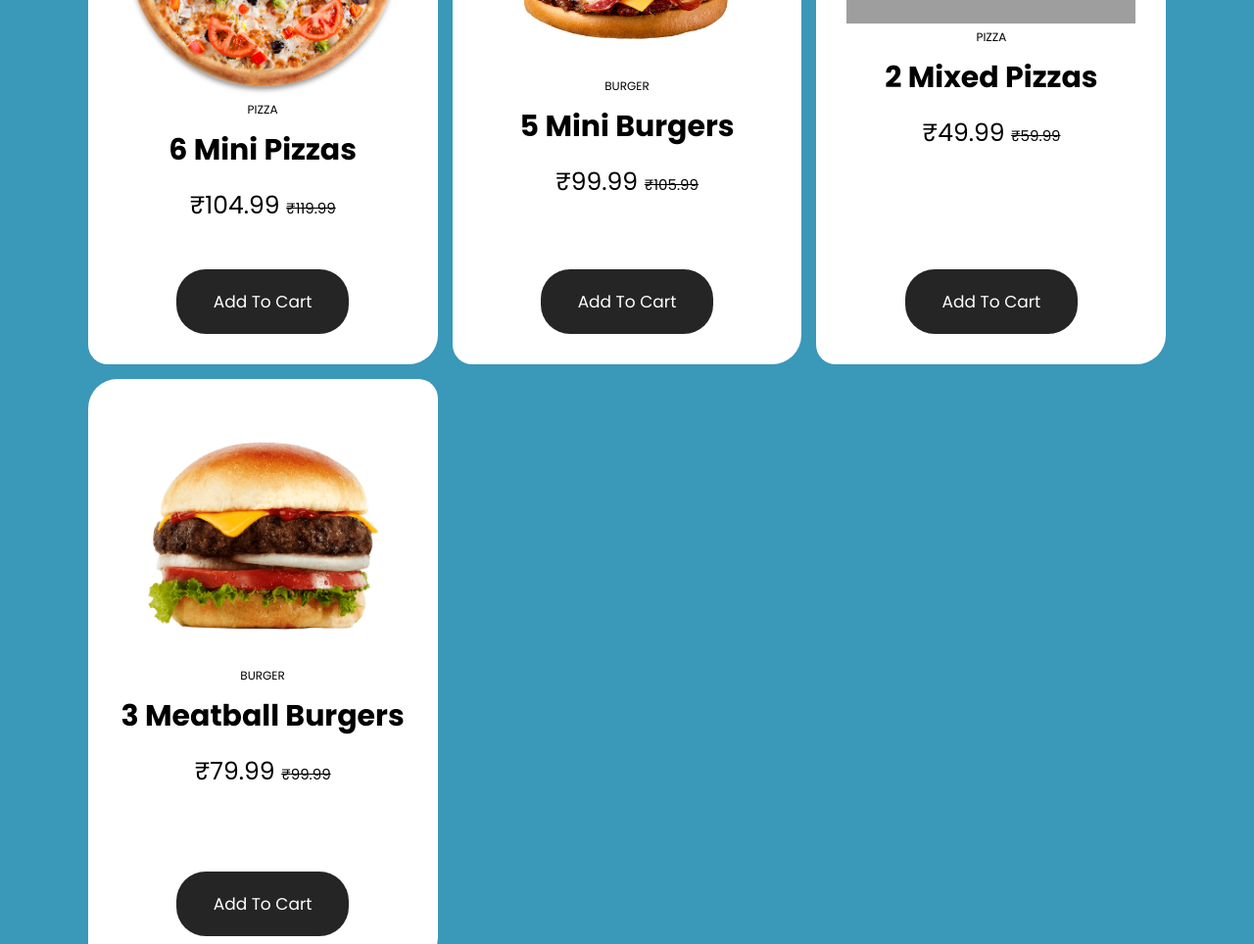
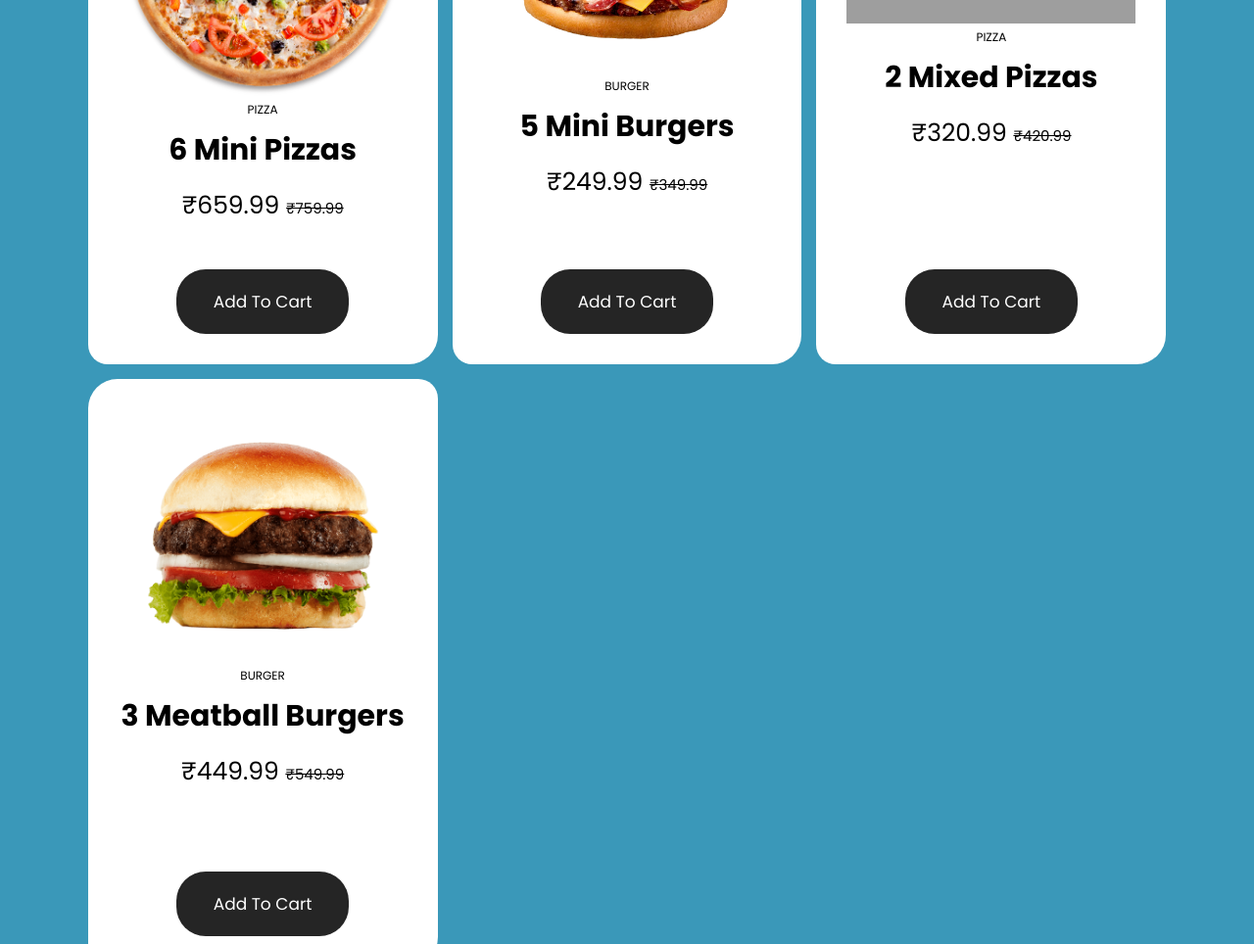
Before and after one commit to Bhanu1776/PWA, a plain HTML site: page index.html in a window 1280 px wide. Shown: the part 1160-2124 px from the top of the page at 98% size. Drawn offline with Linux system fonts and the light colour scheme; grey boxes are pictures that could not be loaded.

Commit message:
Lined payment module with home page

```diff
--- a/index.html
+++ b/index.html
@@ -79,7 +79,7 @@
                     <div class="price">₹12.99 </div>
                 </div>
             </div>
-            <a href="#" class="btn">check out </a>
+            <a href="./payment.html" class="btn">check out </a>
         </div>
     </header>
     <!---------------------------------------------HEADER SECTION -->
@@ -105,7 +105,7 @@
                     <img src="./image/pngwing.com.png" alt="">
                     <span class="menu-category">Pizza</span>
                     <h3>6 Mini Pizzas</h3>
-                    <div class="price">₹104.99 <span>₹119.99</span></div>
+                    <div class="price">₹659.99 <span>₹759.99 </span></div>
                 </div>
                 <div class="box-bottom">
                     <a href="#" class="btn">add to cart</a>
@@ -117,7 +117,7 @@
                     <img src="./image/pngwing.com (2).png" alt="">
                     <span class="menu-category">Burger</span>
                     <h3>5 Mini Burgers</h3>
-                    <div class="price">₹99.99 <span>₹105.99</span></div>
+                    <div class="price">₹249.99 <span>₹349.99</span></div>
                 </div>
                 <div class="box-bottom">
                     <a href="#" class="btn">add to cart</a>
@@ -129,7 +129,7 @@
                     <img src="./image/pngwing.com (1).png" alt="">
                     <span class="menu-category">Pizza</span>
                     <h3>2 Mixed Pizzas</h3>
-                    <div class="price">₹49.99 <span>₹59.99</span></div>
+                    <div class="price">₹320.99 <span>₹420.99</span></div>
                 </div>
                 <div class="box-bottom">
                     <a href="#" class="btn">add to cart</a>
@@ -141,7 +141,7 @@
                     <img src="./image/pngwing.com (3).png" alt="">
                     <span class="menu-category">Burger</span>
                     <h3>3 Meatball Burgers</h3>
-                    <div class="price">₹79.99 <span>₹99.99</span></div>
+                    <div class="price">₹449.99 <span>₹549.99</span></div>
                 </div>
                 <div class="box-bottom">
                     <a href="#" class="btn">add to cart</a>
```
Also changed, not shown: menu.html (+4 -4 lines).
